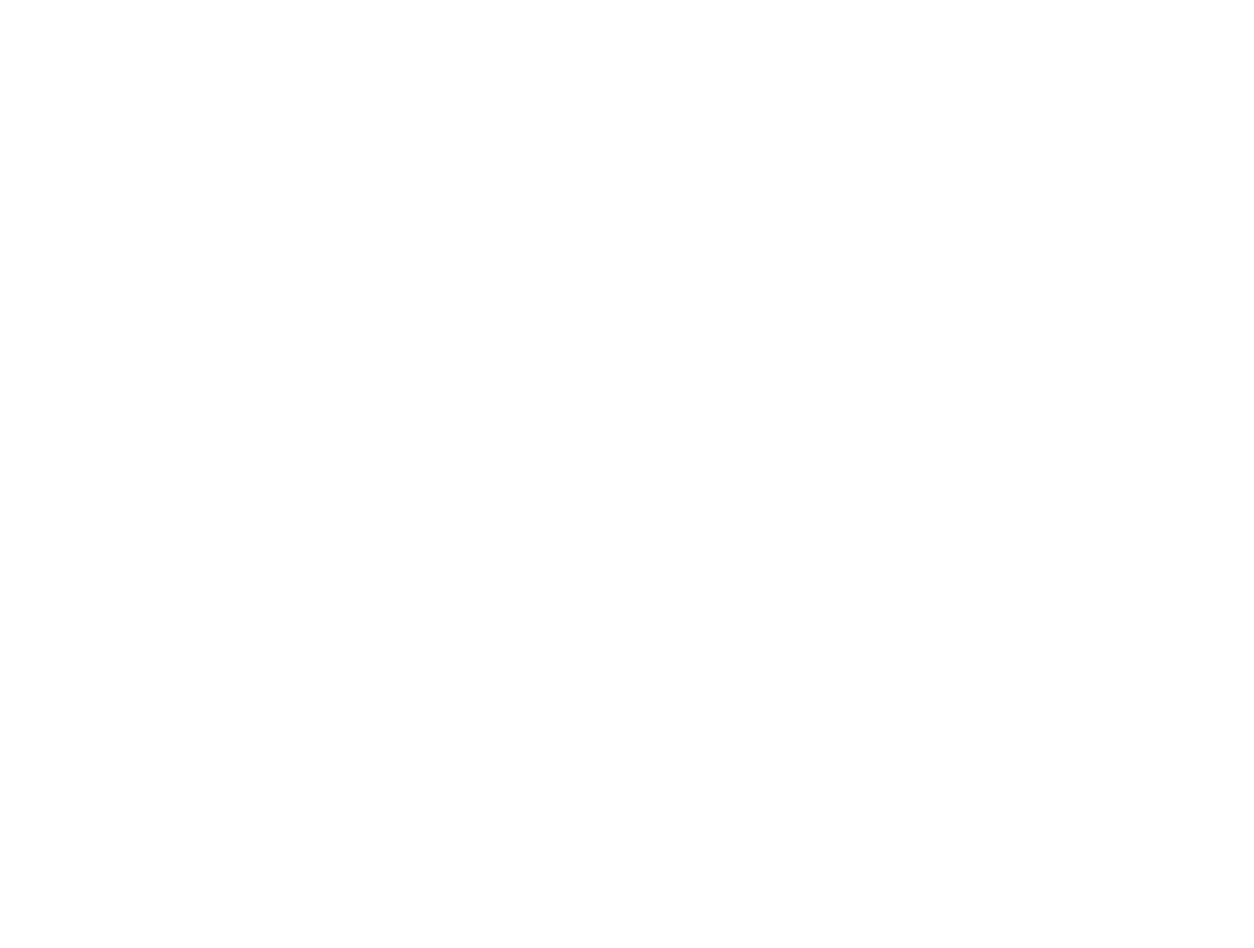
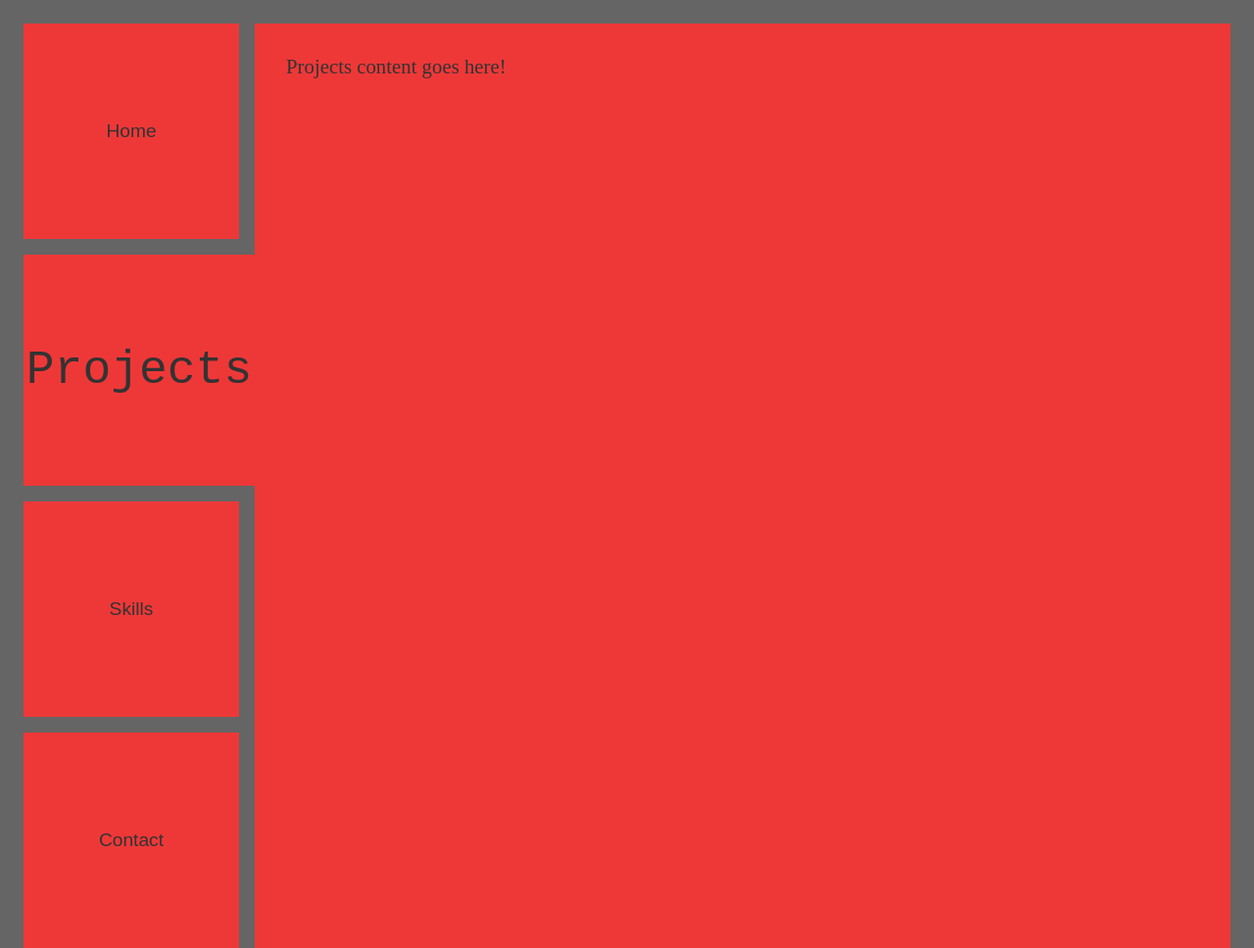
Before and after one commit to Javier-Gifkins/Javier-Gifkins-Portfolio-Project, a plain HTML site: page components/projects/projects.html in a window 1280 px wide. Shown: the whole page at 98% size. Before the commit the page ends 800 px from the top, so only its background shows below. Drawn offline with Linux system fonts and the light colour scheme.

Commit message:
Added css for navigation and bridging the small gap between content, looks great on the big monitor screen, could use some work for the smaller laptop screen.

```diff
--- a/assets/global-styles/typography.css
+++ b/assets/global-styles/typography.css
@@ -6,12 +6,16 @@
 
 
   /* Colours */
-  --color-primary: #38ee56;
+  --color-primary: #ee3838;
   --color-font: #333;
   --color-accent: #e74c3c;
   --color-text: #333333;
   --color-background: #f9f9f9;
   --color-background: #656565;
+
+  /* Pictures */
+  --picture-background: url("../../assets/images/background.png") no-repeat center center;
+
 
   /* Fonts */
   --nav-bar-font: Arial, Helvetica, sans-serif;
--- a/components/contact/contact.css
+++ b/components/contact/contact.css
@@ -0,0 +1,84 @@
+@import url("../../assets/global-styles/typography.css");
+
+
+body {
+    /* for a solid colour background */
+    background: var(--color-background);
+
+    /* for a picture background */
+  /* background: var(--picture-background);
+  background-size: cover;  */
+}
+
+
+.layout-grid {
+  display: grid;
+  grid-template-columns: minmax(120px, min(20vw, 220px)) 1fr;
+  gap: var(--gap);
+  height: 100vh;
+  padding: var(--gap);
+  box-sizing: border-box;
+}
+
+.navigation-bar-grid {
+  display: grid;
+  gap: var(--gap);
+  align-self: start;
+  height: auto;
+}
+
+.navigation-box {
+  background: var(--color-primary);
+  color: var(--color-font);
+  border-radius: var(--border-radius);
+  display: flex;
+  align-items: center;
+  justify-content: center;
+
+
+  font-family: var(--nav-bar-font);
+  font-size: var(--nav-bar-font-size);
+
+  width: 100%;
+  aspect-ratio: 1 / 1;
+}
+
+.navigation-box a {
+  color: inherit;
+  text-decoration: none;
+  display: flex;
+  align-items: center;
+  justify-content: center;
+  width: 100%;
+  height: 100%;
+}
+
+
+
+
+/* The navigation box corresponding to the page we're on */
+
+.navigation-box:nth-child(4) {    /* Selects the 2nd navigation box */
+  width: calc(100% + var(--gap)); /* Makes this box a bit wider to fill the gap */
+  margin-right: calc(-1 * var(--gap));
+  z-index: 1;
+
+  /* Font style for the current page */
+  font-family: var(--nav-bar-font-active);
+  font-size: var(--nav-bar-font-active-size);
+}
+
+
+
+
+
+.main-content-box {
+  background: var(--color-primary);
+  border-radius: var(--border-radius-large);
+  padding: var(--main-padding);
+  color: var(--color-text);
+  font-size: var(--main-font-size);
+  width: 100%;
+  height: 100%;
+  box-sizing: border-box;
+}
--- a/components/home/home.css
+++ b/components/home/home.css
@@ -6,7 +6,7 @@ body {
     background: var(--color-background);
 
     /* for a picture background */
-  /* background: url("../../assets/images/background.png") no-repeat center center;
+  /* background: var(--picture-background);
   background-size: cover;  */
 }
 
--- a/components/projects/projects.css
+++ b/components/projects/projects.css
@@ -0,0 +1,84 @@
+@import url("../../assets/global-styles/typography.css");
+
+
+body {
+    /* for a solid colour background */
+    background: var(--color-background);
+
+    /* for a picture background */
+  /* background: var(--picture-background);
+  background-size: cover;  */
+}
+
+
+.layout-grid {
+  display: grid;
+  grid-template-columns: minmax(120px, min(20vw, 220px)) 1fr;
+  gap: var(--gap);
+  height: 100vh;
+  padding: var(--gap);
+  box-sizing: border-box;
+}
+
+.navigation-bar-grid {
+  display: grid;
+  gap: var(--gap);
+  align-self: start;
+  height: auto;
+}
+
+.navigation-box {
+  background: var(--color-primary);
+  color: var(--color-font);
+  border-radius: var(--border-radius);
+  display: flex;
+  align-items: center;
+  justify-content: center;
+
+
+  font-family: var(--nav-bar-font);
+  font-size: var(--nav-bar-font-size);
+
+  width: 100%;
+  aspect-ratio: 1 / 1;
+}
+
+.navigation-box a {
+  color: inherit;
+  text-decoration: none;
+  display: flex;
+  align-items: center;
+  justify-content: center;
+  width: 100%;
+  height: 100%;
+}
+
+
+
+
+/* The navigation box corresponding to the page we're on */
+
+.navigation-box:nth-child(2) {    /* Selects the 2nd navigation box */
+  width: calc(100% + var(--gap)); /* Makes this box a bit wider to fill the gap */
+  margin-right: calc(-1 * var(--gap));
+  z-index: 1;
+
+  /* Font style for the current page */
+  font-family: var(--nav-bar-font-active);
+  font-size: var(--nav-bar-font-active-size);
+}
+
+
+
+
+
+.main-content-box {
+  background: var(--color-primary);
+  border-radius: var(--border-radius-large);
+  padding: var(--main-padding);
+  color: var(--color-text);
+  font-size: var(--main-font-size);
+  width: 100%;
+  height: 100%;
+  box-sizing: border-box;
+}
--- a/components/projects/projects.html
+++ b/components/projects/projects.html
@@ -3,9 +3,22 @@
     <head>
         <meta charset="UTF-8">
         <meta name="viewport" content="width=device-width, initial-scale=1.0">
-    <title>projects</title>
+        <title>Projects Page</title>
+
+        <link rel="stylesheet" href="projects.css">
+
     </head>
     <body>
-
+      <div class="layout-grid">
+        <div class="navigation-bar-grid">
+          <div class="navigation-box"><a href="../home/home.html">Home</a></div>
+          <div class="navigation-box"><a href="../projects/projects.html">Projects</a></div>
+          <div class="navigation-box"><a href="../skills/skills.html">Skills</a></div>
+          <div class="navigation-box"><a href="../contact/contact.html">Contact</a></div>
+        </div>
+        <div class="main-content-box">
+          Projects content goes here!
+        </div>
+      </div>
     </body>
     </html>
--- a/components/skills/skills.css
+++ b/components/skills/skills.css
@@ -0,0 +1,84 @@
+@import url("../../assets/global-styles/typography.css");
+
+
+body {
+    /* for a solid colour background */
+    background: var(--color-background);
+
+    /* for a picture background */
+  /* background: var(--picture-background);
+  background-size: cover;  */
+}
+
+
+.layout-grid {
+  display: grid;
+  grid-template-columns: minmax(120px, min(20vw, 220px)) 1fr;
+  gap: var(--gap);
+  height: 100vh;
+  padding: var(--gap);
+  box-sizing: border-box;
+}
+
+.navigation-bar-grid {
+  display: grid;
+  gap: var(--gap);
+  align-self: start;
+  height: auto;
+}
+
+.navigation-box {
+  background: var(--color-primary);
+  color: var(--color-font);
+  border-radius: var(--border-radius);
+  display: flex;
+  align-items: center;
+  justify-content: center;
+
+
+  font-family: var(--nav-bar-font);
+  font-size: var(--nav-bar-font-size);
+
+  width: 100%;
+  aspect-ratio: 1 / 1;
+}
+
+.navigation-box a {
+  color: inherit;
+  text-decoration: none;
+  display: flex;
+  align-items: center;
+  justify-content: center;
+  width: 100%;
+  height: 100%;
+}
+
+
+
+
+/* The navigation box corresponding to the page we're on */
+
+.navigation-box:nth-child(3) {    /* Selects the 2nd navigation box */
+  width: calc(100% + var(--gap)); /* Makes this box a bit wider to fill the gap */
+  margin-right: calc(-1 * var(--gap));
+  z-index: 1;
+
+  /* Font style for the current page */
+  font-family: var(--nav-bar-font-active);
+  font-size: var(--nav-bar-font-active-size);
+}
+
+
+
+
+
+.main-content-box {
+  background: var(--color-primary);
+  border-radius: var(--border-radius-large);
+  padding: var(--main-padding);
+  color: var(--color-text);
+  font-size: var(--main-font-size);
+  width: 100%;
+  height: 100%;
+  box-sizing: border-box;
+}
```
Also changed, not shown: components/contact/contact.html (+15 -2 lines), components/skills/skills.html (+15 -2 lines). Lines whose indentation alone changed are shown as unchanged.
